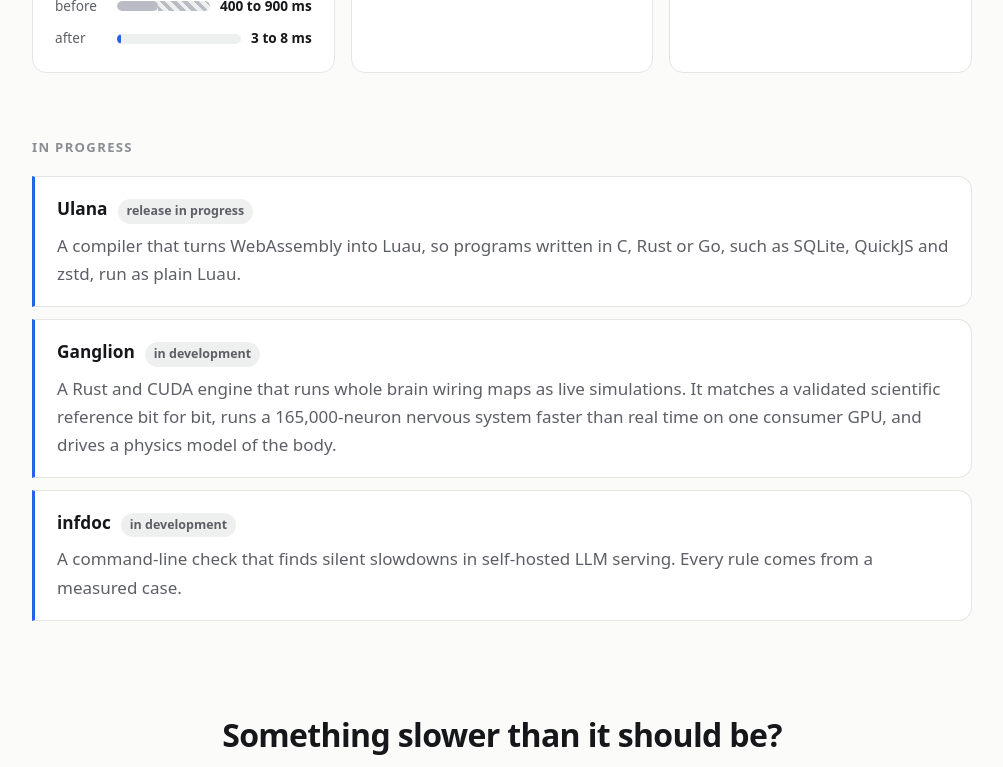
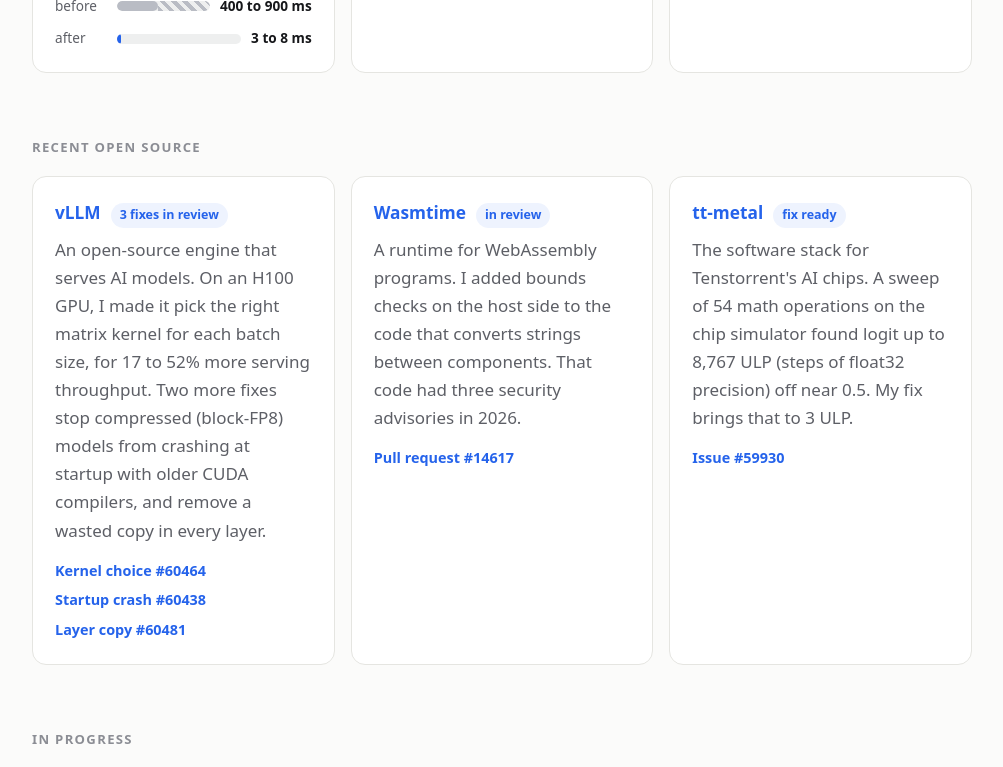
Before and after one commit to ilyasm-dev/ilyasm.dev, a Next.js app: page / in a window 1280 px wide. Shown: the part 2420-3187 px from the top of the page, without its empty margins (138-1141 px from the left). Built offline with nearby package versions, Linux system fonts and the light colour scheme.

Commit message:
Add the vLLM, Wasmtime and tt-metal work

```diff
--- a/app/globals.css
+++ b/app/globals.css
@@ -360,6 +360,11 @@
   margin: 14px 0 0;
   font-weight: 600;
   font-size: 0.95rem;
+}
+
+.card-links {
+  gap: 6px 16px;
+  font-size: 0.9rem;
 }
 
 .tag {
--- a/app/page.tsx
+++ b/app/page.tsx
@@ -21,6 +21,35 @@
     title: "Whole systems, built and kept running",
     line: "When the problem is bigger than one fix, I build the backend, data, web front end and operations end to end.",
     proof: "Rolantir tracks 443,000 games in production. Dig It, a game I co-owned, peaked at 27,400 players at once.",
+  },
+];
+
+// Sources in the hub, contributions/README.md and assets/cv.md.
+const OPEN_SOURCE = [
+  {
+    name: "vLLM",
+    href: "https://github.com/vllm-project/vllm/pull/60464",
+    tag: "3 fixes in review",
+    text: "An open-source engine that serves AI models. On an H100 GPU, I made it pick the right matrix kernel for each batch size, for 17 to 52% more serving throughput. Two more fixes stop compressed (block-FP8) models from crashing at startup with older CUDA compilers, and remove a wasted copy in every layer.",
+    links: [
+      { label: "Kernel choice #60464", href: "https://github.com/vllm-project/vllm/pull/60464" },
+      { label: "Startup crash #60438", href: "https://github.com/vllm-project/vllm/pull/60438" },
+      { label: "Layer copy #60481", href: "https://github.com/vllm-project/vllm/pull/60481" },
+    ],
+  },
+  {
+    name: "Wasmtime",
+    href: "https://github.com/bytecodealliance/wasmtime/pull/14617",
+    tag: "in review",
+    text: "A runtime for WebAssembly programs. I added bounds checks on the host side to the code that converts strings between components. That code had three security advisories in 2026.",
+    links: [{ label: "Pull request #14617", href: "https://github.com/bytecodealliance/wasmtime/pull/14617" }],
+  },
+  {
+    name: "tt-metal",
+    href: "https://github.com/tenstorrent/tt-metal/issues/59930",
+    tag: "fix ready",
+    text: "The software stack for Tenstorrent's AI chips. A sweep of 54 math operations on the chip simulator found logit up to 8,767 ULP (steps of float32 precision) off near 0.5. My fix brings that to 3 ULP.",
+    links: [{ label: "Issue #59930", href: "https://github.com/tenstorrent/tt-metal/issues/59930" }],
   },
 ];
 
@@ -158,6 +187,30 @@
       </section>
 
       <section className="wrap section">
+        <h2 className="section-title">Recent open source</h2>
+        <div className="card-grid">
+          {OPEN_SOURCE.map((o) => (
+            <article className="card" key={o.name}>
+              <div className="card-head">
+                <a className="card-title" href={o.href}>
+                  {o.name}
+                </a>
+                <span className="tag">{o.tag}</span>
+              </div>
+              <p className="card-text">{o.text}</p>
+              <p className="card-more card-links">
+                {o.links.map((l) => (
+                  <a key={l.href} href={l.href}>
+                    {l.label}
+                  </a>
+                ))}
+              </p>
+            </article>
+          ))}
+        </div>
+      </section>
+
+      <section className="wrap section">
         <h2 className="section-title">In progress</h2>
         <div className="progress-list">
           {IN_PROGRESS.map((p) => (
```
